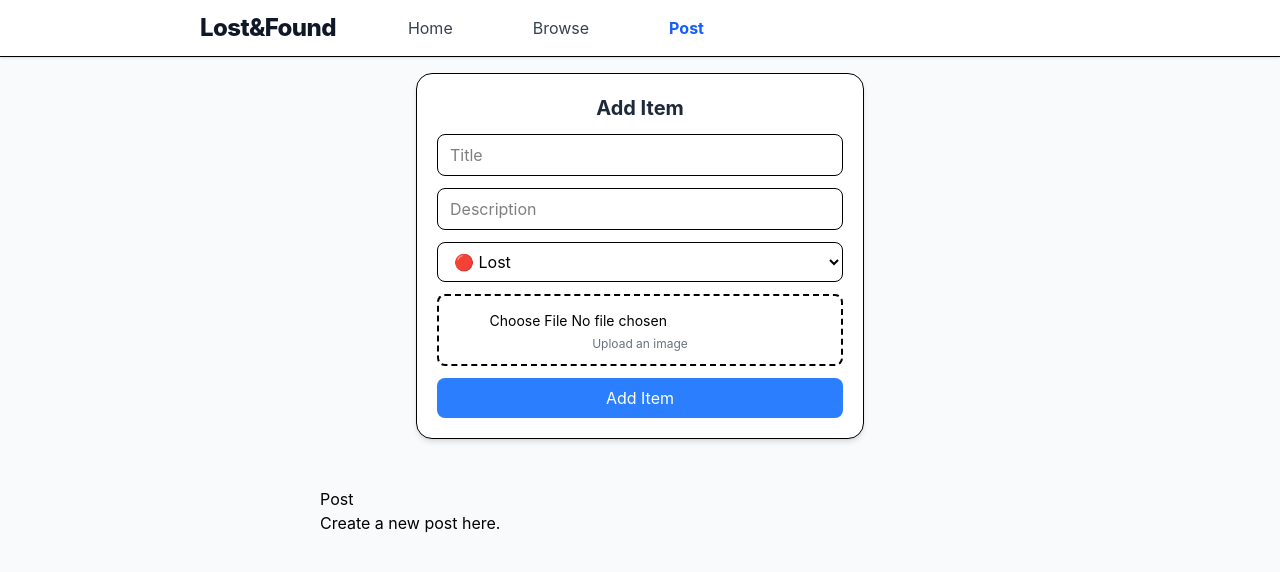
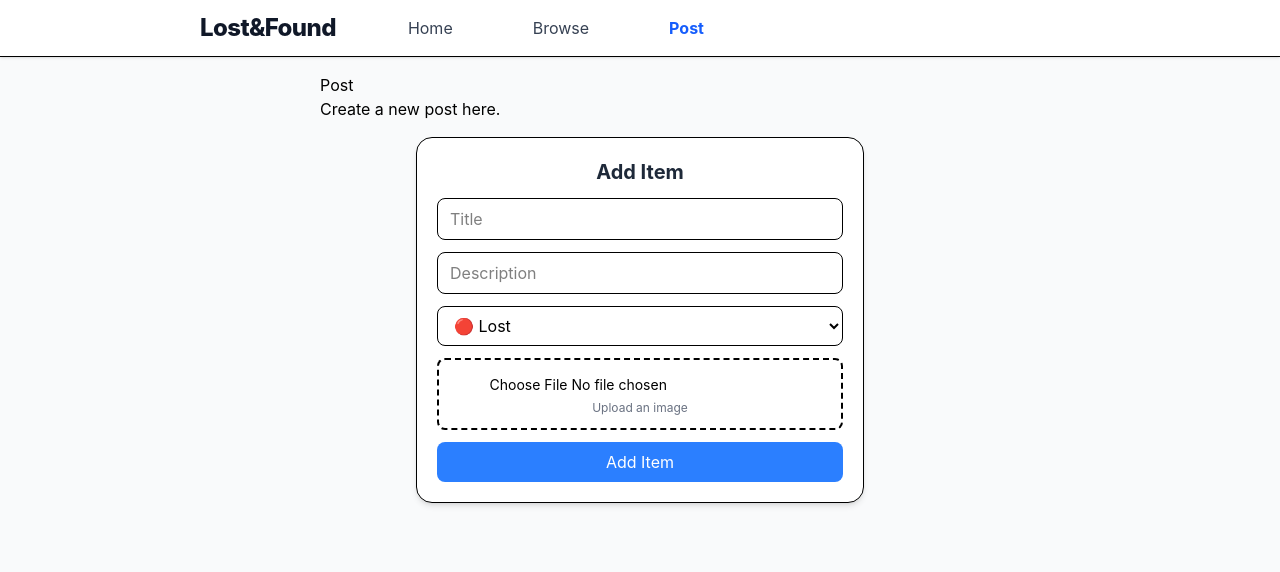
Before and after one commit to AngelPandaDev/Campus-Lost-Found-Portal, a React app: page /post in a window 1280 px wide. Shown: the top 572 px of the page. Built offline with nearby package versions, Linux system fonts and the light colour scheme; the HTML template or start-up script is replaced by a standard one.

Commit message:
fixed post page

```diff
--- a/src/App.jsx
+++ b/src/App.jsx
@@ -2,8 +2,6 @@ import './App.css'
 import Navbar from './components/Navbar'
 import { Routes, Route } from 'react-router-dom'
 import { useState } from "react";
-import ItemCard from "./components/ItemCard";
-import ItemForm from "./components/ItemForm";
 import Home from './pages/Home'
 import Browse from './pages/Browse'
 import Details from './pages/Details'
@@ -11,24 +9,11 @@ import Post from './pages/Post'
 
 function App() {
 
-  const [items, setItems] = useState([]);
 
-  const handleAdd = (newItem) => {
-    setItems([newItem, ...items]);
-  };
 
   return (
     <div className="min-h-screen bg-gray-50">
       <Navbar />
-      <div className="p-4">
-        <ItemForm onAdd={handleAdd} />
-
-        <div className="grid grid-cols-3 gap-4 mt-4">
-          {items.map((item) => (
-            <ItemCard key={item.id} item={item} />
-          ))}
-        </div>
-      </div>
       <main className="max-w-2xl mx-auto p-4">
         <Routes>
           <Route path="/" element={<Home />} />
--- a/src/pages/Post.jsx
+++ b/src/pages/Post.jsx
@@ -1,8 +1,29 @@
+import {useState} from "react"
+import ItemCard from "../components/ItemCard";
+import ItemForm from "../components/ItemForm";
+
 export default function Post() {
+
+	const [items, setItems] = useState([]);
+
+	const handleAdd = (newItem) => {
+		setItems([newItem, ...items]);
+	};
+
 	return (
 		<div className="prose">
 			<h1>Post</h1>
 			<p>Create a new post here.</p>
+			<div className="p-4">
+			<ItemForm onAdd={handleAdd} />
+
+			<div className="grid grid-cols-3 gap-4 mt-4">
+			{items.map((item) => (
+				<ItemCard key={item.id} item={item} />
+			))}
+			</div>
+		</div>
+
 		</div>
 	)
 }
```
Also changed, not shown: 1 other file (tests, documents, lock files or other folders).
